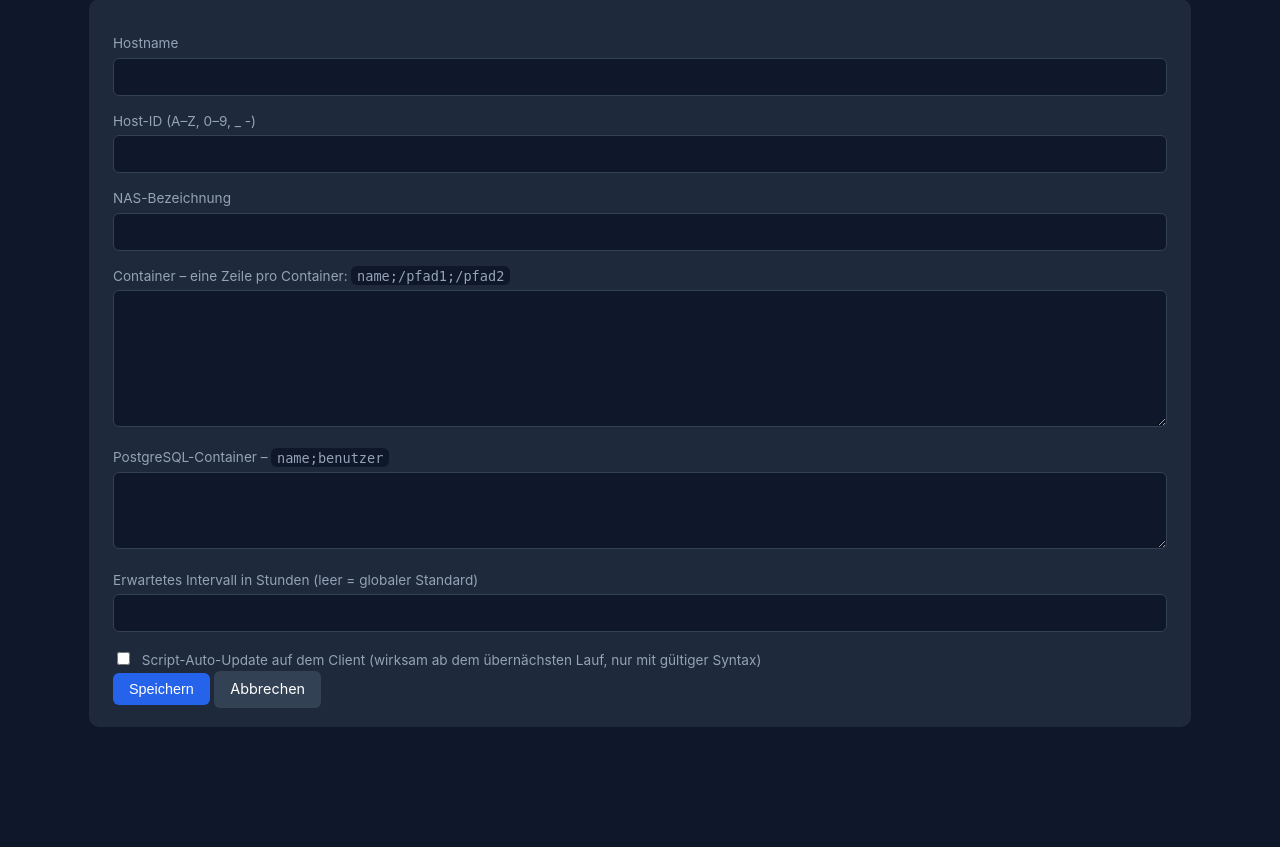
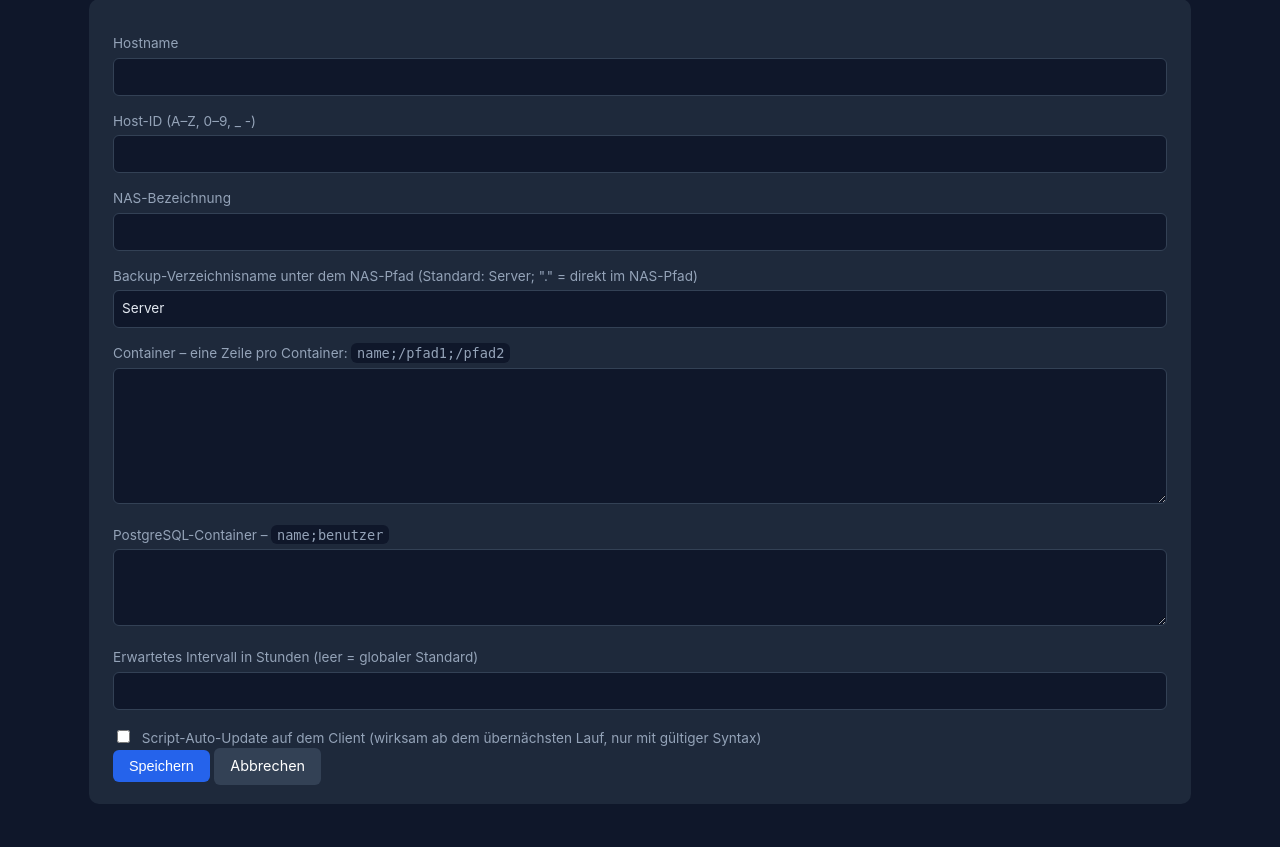
Before and after one commit to jbkunama1/hAI.BackupServer, a FastAPI app: template app/templates/host_form.html in a window 1280 px wide. Shown: the part 162-1009 px from the top of the page. Before the commit the page ends 889 px from the top, so only its background shows below. Run offline with FastAPI, Linux system fonts and the light colour scheme; the template is opened without the code that fills it, so the values that code supplies are empty; parts of the project's set-up code (start-up, migrations or seed data) failed here and were passed over; some libraries are stand-ins or nearby versions.

Commit message:
feat(ui,api): backup_dir_name im Host-Formular und in POST /api/hosts; Bearbeiten setzt den Wert nicht mehr zurueck

```diff
--- a/app/main.py
+++ b/app/main.py
@@ -167,7 +167,7 @@ def api_upsert_host(payload: dict, actor: str = Depends(require_admin)):
     host = HostConfig.from_dict(payload)
     existing = cs.find_host(svc.cfg(), host.host_id)
     if existing:                                   # nicht mitgeschickte Felder behalten (z. B. MCP-Upsert)
-        for key in ("expected_interval_hours", "auto_update"):
+        for key in ("expected_interval_hours", "auto_update", "backup_dir_name"):
             if key not in payload:
                 setattr(host, key, getattr(existing, key))
     return {"status": "ok", "host": svc.save_host(host, actor).public_dict()}
@@ -267,10 +267,11 @@ async def settings_save(request: Request, user: str = Depends(require_admin)):
     return RedirectResponse("/settings", status_code=303)
 
 
-def _host_from_form(form: dict, host_id: str) -> HostConfig:
+def _host_from_form(form: dict, host_id: str, default_dir: str = v.DEFAULT_BACKUP_DIR) -> HostConfig:
     return HostConfig(
         host_name=str(form.get("host_name", "")).strip(), host_id=host_id,
         nas_mount=str(form.get("nas_mount", "")).strip(),
+        backup_dir_name=str(form.get("backup_dir_name") or "").strip() or default_dir,
         containers=svc.parse_containers(str(form.get("containers_raw", ""))),
         db_containers=svc.parse_db_containers(str(form.get("db_containers_raw", ""))),
         expected_interval_hours=v.number(form.get("expected_interval_hours"), "Intervall", 1, 744, None),
@@ -312,8 +313,8 @@ def edit_host_form(request: Request, host_id: str, user: str = Depends(require_a
 async def update_host(request: Request, host_id: str, user: str = Depends(require_admin)):
     form = dict(await request.form())
     check_csrf(user, str(form.get("csrf", "")))
-    svc.host(host_id)
-    svc.save_host(_host_from_form(form, host_id), user)
+    existing = svc.host(host_id)      # fehlt das Feld im Formular, bleibt der bisherige Verzeichnisname
+    svc.save_host(_host_from_form(form, host_id, existing.backup_dir_name), user)
     return RedirectResponse(f"/hosts/{host_id}", status_code=303)
 
 
--- a/app/templates/host_form.html
+++ b/app/templates/host_form.html
@@ -7,6 +7,7 @@
   <label>Hostname<input name="host_name" value="{{ host.host_name if host else '' }}" required pattern="[A-Za-z0-9][A-Za-z0-9_.\-]{0,62}"></label>
   <label>Host-ID (A–Z, 0–9, _ -)<input name="host_id" value="{{ host.host_id if host else '' }}" required pattern="[A-Za-z0-9_\-]{1,32}"{% if host %} readonly{% endif %}></label>
   <label>NAS-Bezeichnung<input name="nas_mount" value="{{ host.nas_mount if host else nas_mount_default }}" required></label>
+  <label>Backup-Verzeichnisname unter dem NAS-Pfad (Standard: Server; "." = direkt im NAS-Pfad)<input name="backup_dir_name" value="{{ host.backup_dir_name if host else 'Server' }}" required pattern="\.|[A-Za-z0-9][A-Za-z0-9_.\-]{0,62}"></label>
   <label>Container – eine Zeile pro Container: <code class="inline">name;/pfad1;/pfad2</code>
     <textarea name="containers_raw" rows="6">{{ containers_raw }}</textarea></label>
   <label>PostgreSQL-Container – <code class="inline">name;benutzer</code>
```
Also changed, not shown: tests/test_backup_dir_api.py (added, +48 -0 lines).
